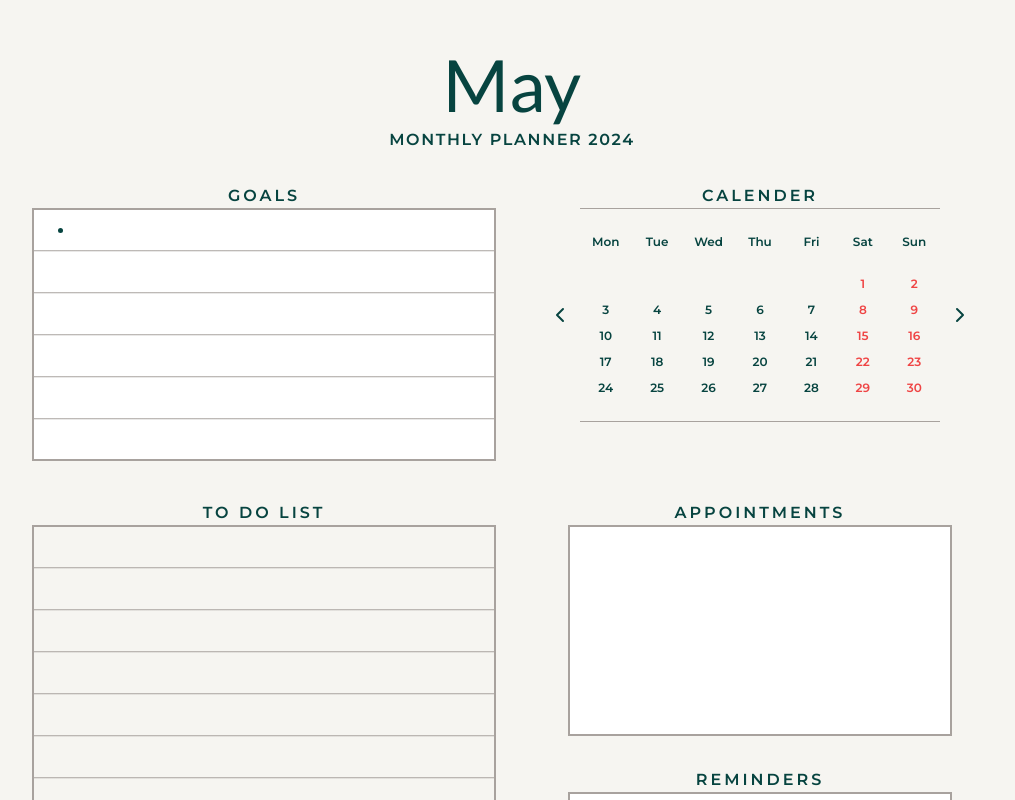
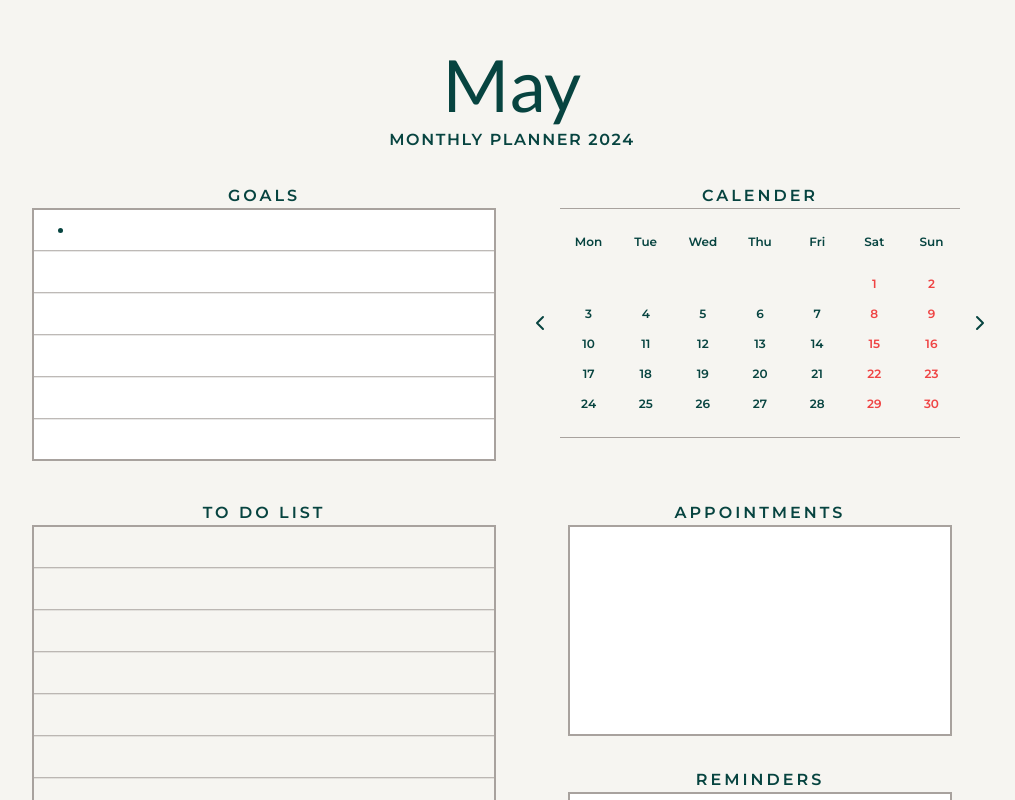
Before and after one commit to nicknjagi/monthly-planner, a React (Create React App) app: page / in a window 1280 px wide. Shown: the top 800 px of the page, without its empty margins (128-1143 px from the left). Built offline with nearby package versions, Linux system fonts and the light colour scheme.

Commit message:
update src/index.css

```diff
--- a/src/index.css
+++ b/src/index.css
@@ -34,7 +34,7 @@ body {
 }
 
 .react-calendar__month-view, .react-calendar__month-view > div {
-  @apply  w-full max-w-[360px] mx-auto
+  @apply  w-full max-w-[500px] mx-auto
 }
 
 .react-calendar__month-view__days__day--weekend{
@@ -58,7 +58,7 @@ body {
 }
 
 .react-calendar__month-view__days{
-  @apply text-[12px] font-semibold gap-y-2
+  @apply text-[12px] font-semibold gap-y-3
 }
 
 .btn{
```
